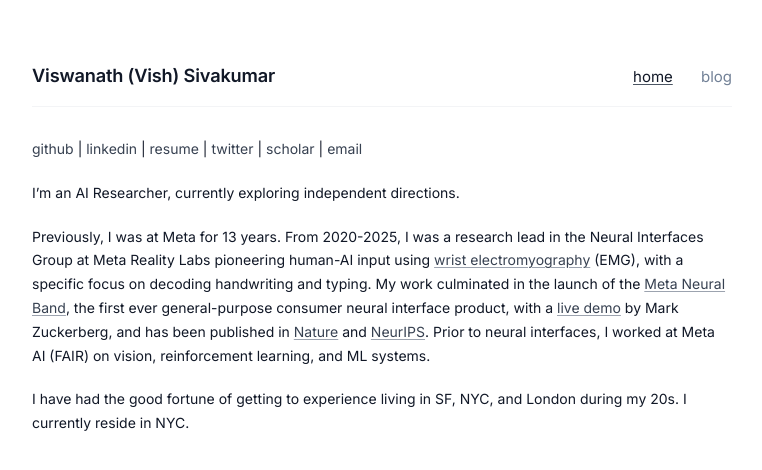
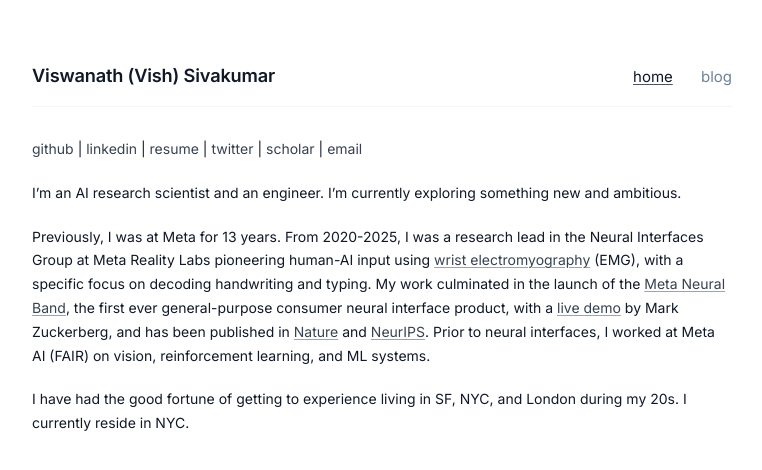
Before and after one commit to viswanathgs/viswanathgs.github.io, a Jekyll site: the page built from index.md, in a window 1280 px wide. Shown: the top 470 px of the page, without its empty margins (258-1020 px from the left). Built offline with Jekyll 4.4.1, drawn with Linux system fonts in a browser that asks for light colours.

Commit message:
bio update

```diff
--- a/index.md
+++ b/index.md
@@ -7,7 +7,7 @@
 [github](https://github.com/viswanathgs) \| [linkedin](https://linkedin.com/in/viswanathgs) \| [resume](/assets/resume.pdf) \| [twitter](https://twitter.com/viswanathgs) \| [scholar](https://scholar.google.com/citations?user=hLPvq9AAAAAJ) \| [email](mailto:viswanathgs@gmail.com)
 </div>
 
-I'm an AI Researcher, currently exploring independent directions.
+I'm an AI research scientist and an engineer. I'm currently exploring something new and ambitious.
 
 Previously, I was at Meta for 13 years. From 2020-2025, I was a research lead in the Neural Interfaces Group at Meta Reality Labs pioneering human-AI input using [wrist electromyography](https://www.meta.com/emerging-tech/emg-wearable-technology) (EMG), with a specific focus on decoding handwriting and typing. My work culminated in the launch of the [Meta Neural Band](https://www.meta.com/ai-glasses/meta-ray-ban-display-glasses-and-neural-band/), the first ever general-purpose consumer neural interface product, with a [live demo](https://www.youtube.com/live/D97ILdUbYww?si=ClCg_DACoSjyMT4g&t=3134) by Mark Zuckerberg, and has been published in [Nature](https://www.nature.com/articles/s41586-025-09255-w) and [NeurIPS](https://ai.meta.com/blog/open-sourcing-surface-electromyography-datasets-neurips-2024). Prior to neural interfaces, I worked at Meta AI (FAIR) on vision, reinforcement learning, and ML systems.
 
```
Also changed, not shown: 1 other file.
